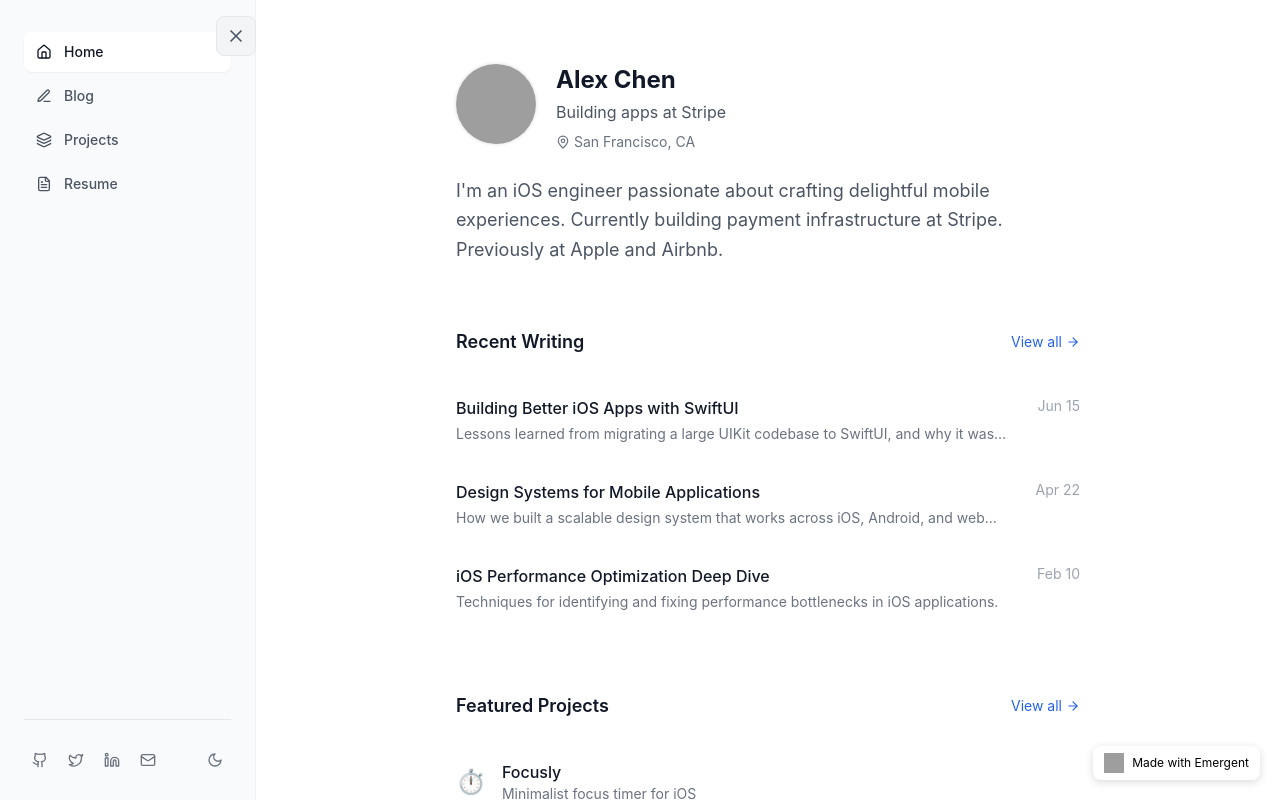
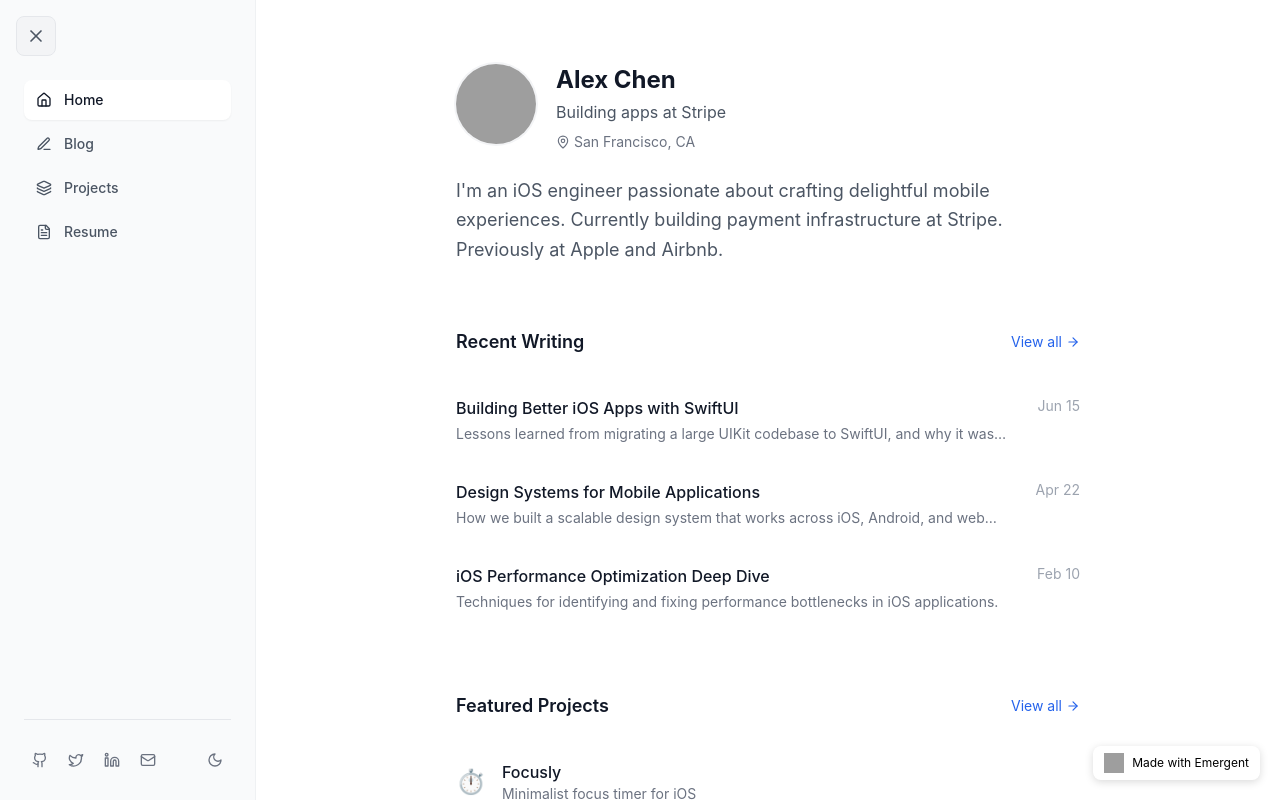
Before and after one commit to abdhilabs/abdhilabs.github.io, a React (Create React App) app in the folder frontend/: page / in a window 1280 px wide. Both pictures are taken after a click on the button "Open sidebar". Shown: the top 800 px of the page. Built offline with nearby package versions, Linux system fonts and the light colour scheme; grey boxes are pictures that could not be loaded.

Commit message:
auto-commit for 9a10550a-5514-4002-a351-c3ab9c908955

```diff
--- a/frontend/src/components/layout/Sidebar.jsx
+++ b/frontend/src/components/layout/Sidebar.jsx
@@ -41,15 +41,14 @@ const Sidebar = ({ isMobileOpen, onMobileToggle }) => {
         />
       )}
 
-      {/* Desktop Toggle Button - Always visible */}
+      {/* Desktop Toggle Button - Fixed position */}
       <button
         onClick={() => setIsExpanded(!isExpanded)}
         className={cn(
-          "hidden lg:flex fixed top-4 z-50 items-center justify-center w-10 h-10 rounded-lg",
+          "hidden lg:flex fixed top-4 left-4 z-50 items-center justify-center w-10 h-10 rounded-lg",
           "bg-gray-100 dark:bg-gray-800 hover:bg-gray-200 dark:hover:bg-gray-700",
           "text-gray-600 dark:text-gray-400 transition-all duration-300",
-          "border border-gray-200 dark:border-gray-700",
-          isExpanded ? "left-[216px]" : "left-4"
+          "border border-gray-200 dark:border-gray-700"
         )}
         aria-label={isExpanded ? "Close sidebar" : "Open sidebar"}
       >
@@ -68,7 +67,7 @@ const Sidebar = ({ isMobileOpen, onMobileToggle }) => {
         )}
       >
         <div className={cn(
-          "flex flex-col h-full p-6 pt-8 transition-opacity duration-200",
+          "flex flex-col h-full p-6 pt-20 transition-opacity duration-200",
           isExpanded || isMobileOpen ? "opacity-100" : "lg:opacity-0"
         )}>
           {/* Navigation */}
```
